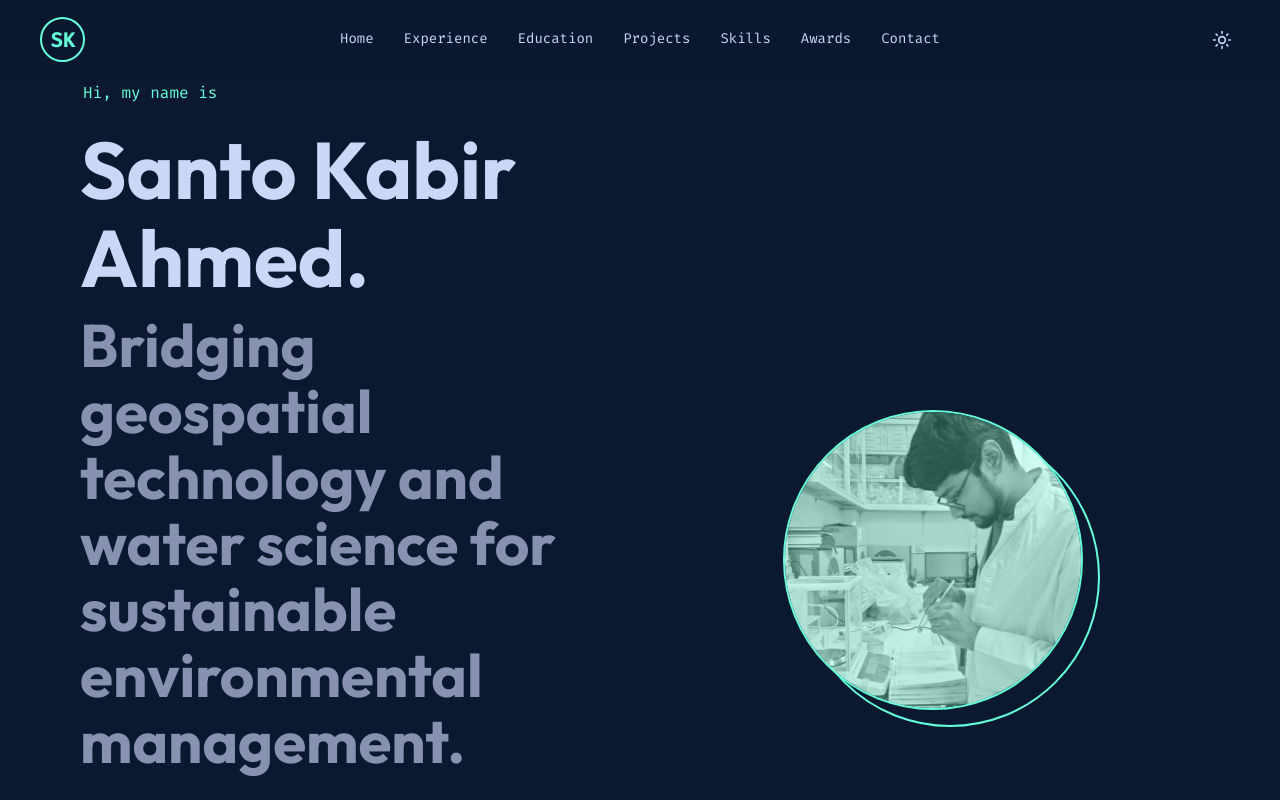
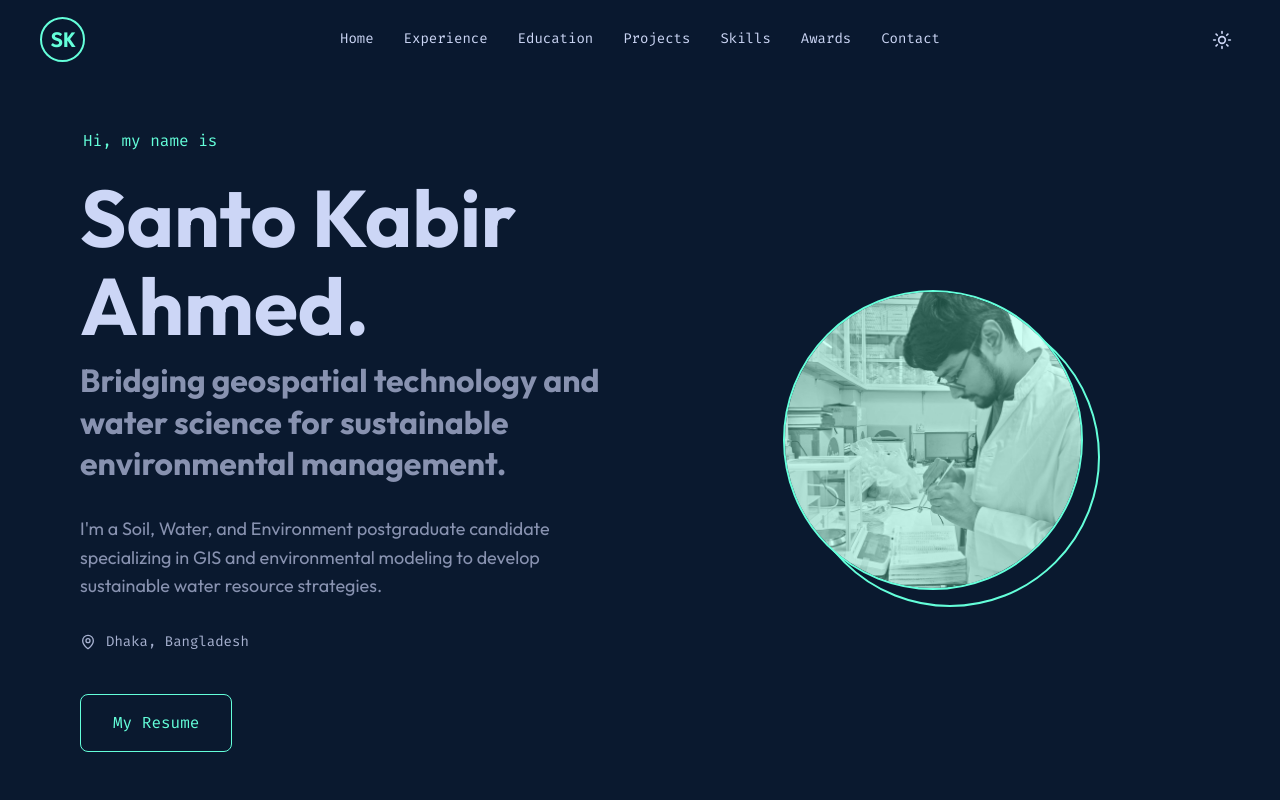
Before and after one commit to SantoKabir/portfolio, a React (Vite) app: page / in a window 1280 px wide. Shown: the top 800 px of the page. Built offline with nearby package versions, Linux system fonts and the light colour scheme.

Commit message:
Fix hero subtitle sizing for long tagline

```diff
--- a/src/components/Hero.css
+++ b/src/components/Hero.css
@@ -32,10 +32,10 @@
 }
 
 .hero-subtitle {
-  font-size: clamp(30px, 6vw, 60px);
+  font-size: clamp(20px, 3.5vw, 32px);
   color: var(--text-secondary);
   margin-bottom: 30px;
-  line-height: 1.1;
+  line-height: 1.3;
 }
 
 .hero-description {
```
